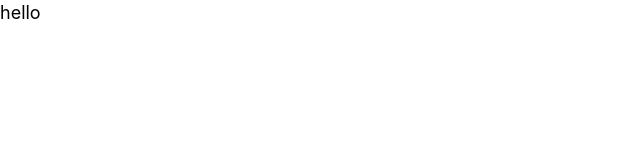
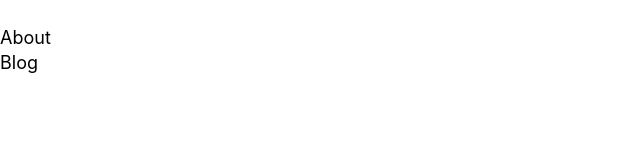
Before and after one commit to droopydev/fem-challenge, a Gatsby site in the folder packages/apps/main-app/: page / in a window 1280 px wide. Shown: the whole page, without its empty margins (0-640 px from the left). Built offline with nearby package versions, Linux system fonts and the light colour scheme; Gatsby itself is replaced by a stand-in of ours.

Commit message:
draft navbar component

```diff
--- a/packages/apps/main-app/src/components/Navbar.js
+++ b/packages/apps/main-app/src/components/Navbar.js
@@ -2,6 +2,16 @@ import * as React from 'react';
 
 export const Navbar = () => {
     return (
-        <div>hello</div>
+        <header>
+            <div>
+                <img></img>
+            </div>
+            <nav>
+                <ul>
+                    <li><a>About</a></li>
+                    <li><a>Blog</a></li>
+                </ul>
+            </nav>
+        </header>
     )
 }
--- a/packages/apps/main-app/src/styles/global.css
+++ b/packages/apps/main-app/src/styles/global.css
@@ -15,6 +15,12 @@
     margin: 0;
   }
 
+  ul,li, ol {
+    text-decoration: none;
+    padding: 0;
+    margin: 0;
+  }
+
   h1,
   h2,
   h3,
```
